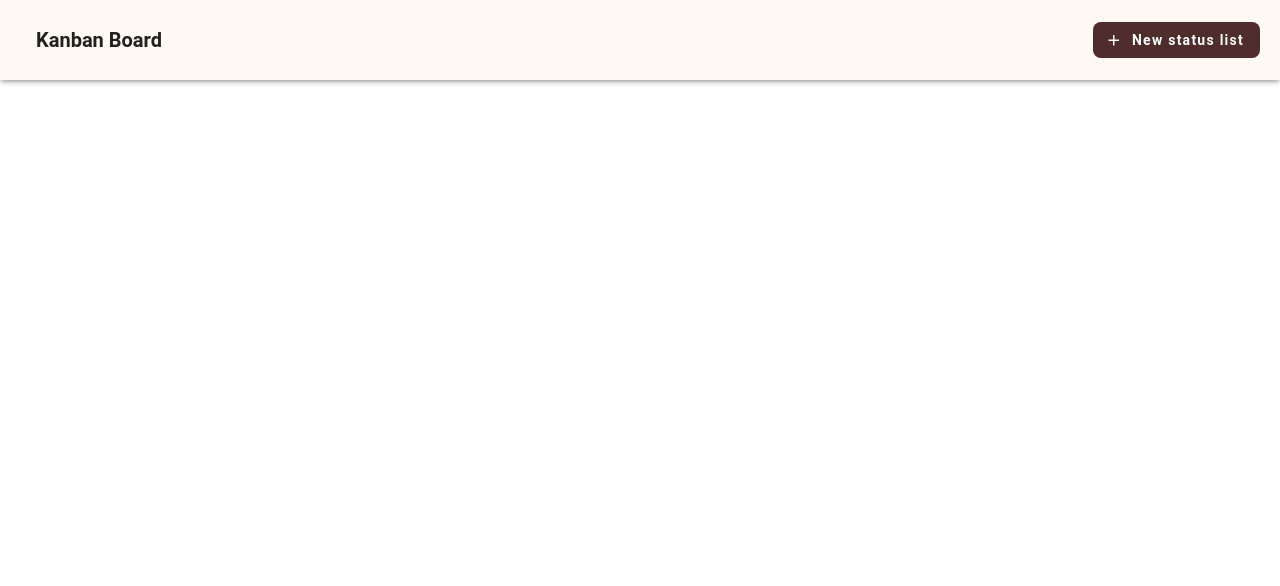
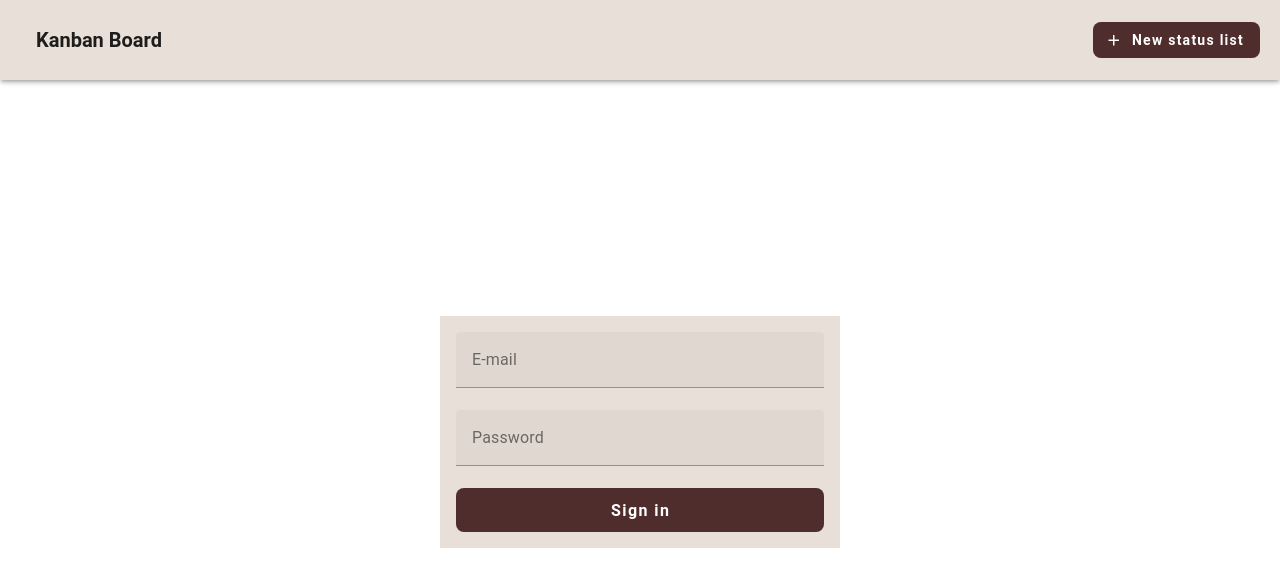
Before and after one commit to malthesers/vue-kanban, a Vue app: page / in a window 1280 px wide. Shown: the top 586 px of the page. Built offline with nearby package versions, Linux system fonts and the light colour scheme; no server answers; the database is empty.

Commit message:
Implemented login

```diff
--- a/src/App.vue
+++ b/src/App.vue
@@ -1,10 +1,15 @@
 <template>
   <VLayout>
     <AppHeader />
-    <KanbanBoard />
+    <AuthenticationPanel v-if="!authStore.isLoggedIn" />
+    <KanbanBoard v-if="authStore.isLoggedIn" />
   </VLayout>
 </template>
 
-<script setup lang="ts"></script>
+<script setup lang="ts">
+import { useAuthStore } from './stores/authStore'
+
+const authStore = useAuthStore()
+</script>
 
 <style scoped></style>
--- /dev/null
+++ b/src/components/AuthenticationPanel/AuthenticationPanel.vue
@@ -0,0 +1,9 @@
+<template>
+  <VMain class="h-screen d-flex">
+    <VSheet class="w-100 mx-auto my-auto h-fit px-4 py-4" max-width="400"> <LoginForm /></VSheet>
+  </VMain>
+</template>
+
+<script lang="ts" setup></script>
+
+<style></style>
--- /dev/null
+++ b/src/components/AuthenticationPanel/LoginForm.vue
@@ -0,0 +1,23 @@
+<template>
+  <VForm class="w-full">
+    <VTextField v-model="email" label="E-mail" type="email" placeholder="E-mail" class="rounded-lg" />
+    <VTextField v-model="password" label="Password" type="password" placeholder="Password" class="rounded-lg" />
+    <VBtn
+      @click="authStore.signIn(email, password)"
+      size="large"
+      variant="tonal"
+      class="pa-0 w-100 text-body rounded-lg bg-accent px-4 py-2 font-weight-bold text-none"
+      >Sign in</VBtn
+    >
+  </VForm>
+</template>
+
+<script lang="ts" setup>
+import { useAuthStore } from '@/stores/authStore'
+
+const authStore = useAuthStore()
+const email = ref('')
+const password = ref('')
+</script>
+
+<style></style>
--- a/src/plugins/vuetify.ts
+++ b/src/plugins/vuetify.ts
@@ -9,7 +9,7 @@ const customTheme: ThemeDefinition = {
   dark: false,
   colors: {
     background: '#FFF9F3',
-    surface: '#FFF9F3',
+    surface: '#e8e0d8',
     'surface-bright': '#FFF9F3',
     'surface-light': '#EEEEEE',
     'surface-variant': '#424242',
--- /dev/null
+++ b/src/stores/authStore.ts
@@ -0,0 +1,22 @@
+import { supabase } from '@/lib/supabaseClient'
+import { defineStore } from 'pinia'
+
+export const useAuthStore = defineStore('authStore', () => {
+  const isLoggedIn = ref<boolean>(false)
+
+  async function signIn(email: string, password: string) {
+    const { data, error } = await supabase.auth.signInWithPassword({
+      email,
+      password,
+    })
+
+    if (data) {
+      isLoggedIn.value = true
+    }
+  }
+
+  return {
+    isLoggedIn,
+    signIn,
+  }
+})
--- a/vite.config.ts
+++ b/vite.config.ts
@@ -14,21 +14,21 @@ export default defineConfig({
     AutoImport({
       imports: ['vue'],
       dts: './auto-imports.d.ts',
-      vueTemplate: true
-    })
+      vueTemplate: true,
+    }),
   ],
   resolve: {
     alias: {
-      '@': fileURLToPath(new URL('./src', import.meta.url))
-    }
+      '@': fileURLToPath(new URL('./src', import.meta.url)),
+    },
   },
   test: {
     globals: true,
     environment: 'jsdom',
     server: {
       deps: {
-        inline: ['vuetify']
-      }
-    }
-  }
+        inline: ['vuetify'],
+      },
+    },
+  },
 })
```
Also changed, not shown: .prettierrc.json.
